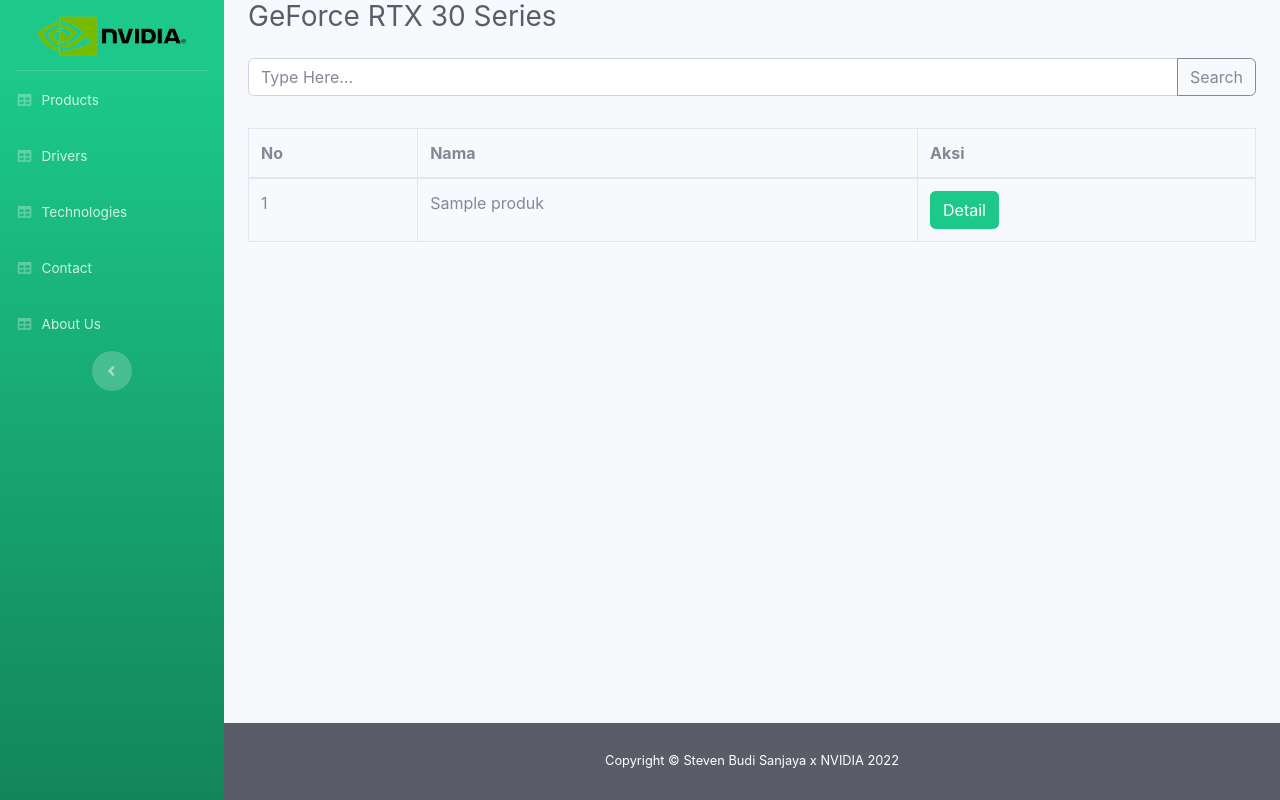
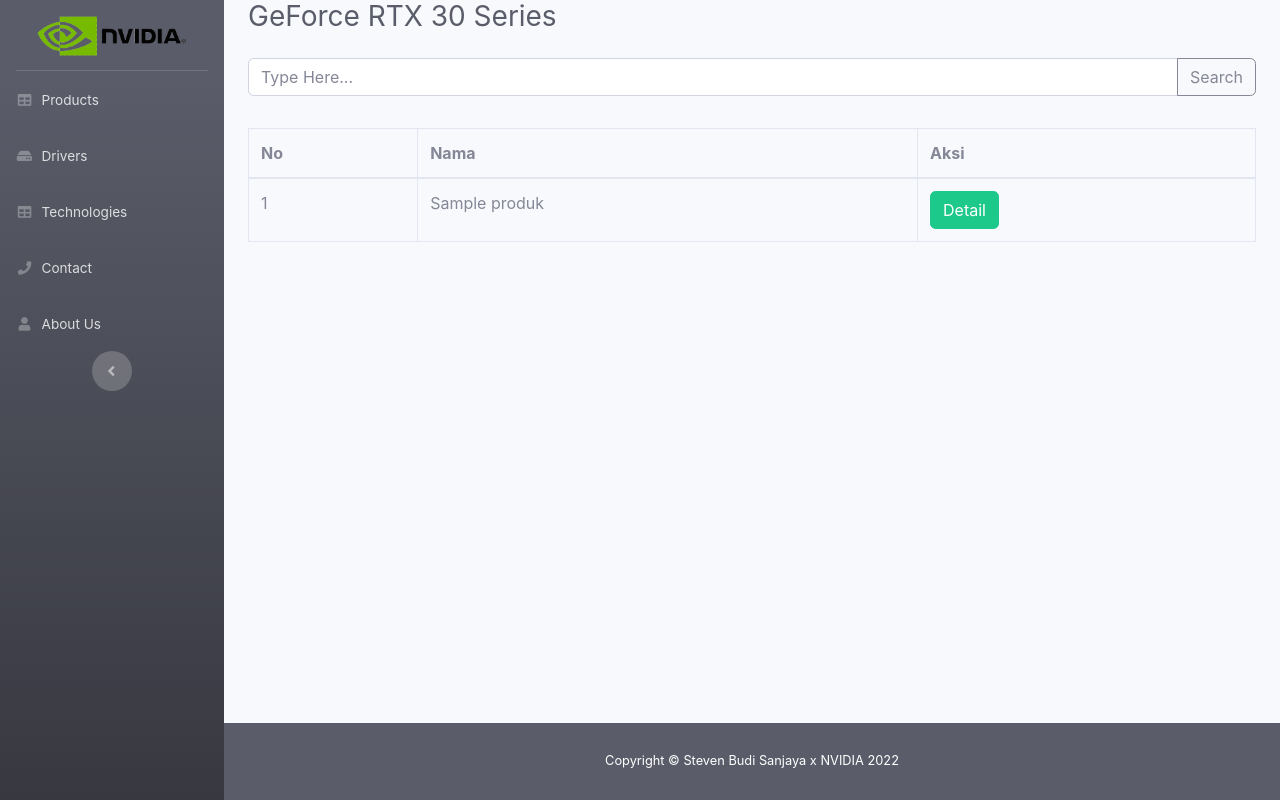
Before and after one commit to StevenBudi/uts-k3519076, a CodeIgniter 4 app: template app/Views/product.php in a window 1280 px wide. Run offline with PHP 8.4 and a stand-in for CodeIgniter, Linux system fonts and the light colour scheme; the template is opened without the code that fills it: most values are stand-ins (such as "Sample title", 1, 10 or a date in 2020); some libraries are stand-ins or nearby versions.

Commit message:
benering + rapiin last

```diff
--- a/app/Views/product.php
+++ b/app/Views/product.php
@@ -9,7 +9,7 @@
     <meta name="description" content="">
     <meta name="author" content="">
 
-    <title>NVIDIA - Product</title>
+    <title>Latest Product | NVIDIA</title>
 
     <link rel="shortcut icon" href="<?= base_url("img/nvidia.ico") ?>" type="image/x-icon">
     <link href="<?= base_url("vendor/fontawesome-free/css/all.min.css") ?>" rel="stylesheet" type="text/css">
--- a/app/Views/template/sidebar.php
+++ b/app/Views/template/sidebar.php
@@ -1,5 +1,5 @@
 <!-- Sidebar -->
-<ul class="navbar-nav bg-gradient-success sidebar sidebar-dark accordion" id="accordionSidebar">
+<ul class="navbar-nav bg-gradient-dark sidebar sidebar-dark accordion" id="accordionSidebar" style="background-color: #76b900;">
 
     <!-- Sidebar - Brand -->
     <a class="sidebar-brand d-flex align-items-center justify-content-center" href="/">
@@ -23,7 +23,7 @@
 
     <li class="nav-item <?= $path == 'driver' ? 'active' : ''?>">
         <a class="nav-link" href="/driver">
-            <i class="fas fa-fw fa-table"></i>
+            <i class="fas fa-fw fa-hdd"></i>
             <span>Drivers</span></a>
     </li>
 
@@ -35,13 +35,13 @@
 
     <li class="nav-item <?= $path == 'contact' ? 'active' : ''?>">
         <a class="nav-link" href="/contact">
-            <i class="fas fa-fw fa-table"></i>
+            <i class="fas fa-fw fa-phone "></i>
             <span>Contact</span></a>
     </li>
 
     <li class="nav-item <?= $path == 'about' ? 'active' : ''?>">
         <a class="nav-link" href="/about">
-            <i class="fas fa-fw fa-table"></i>
+            <i class="fas fa-fw fa-user"></i>
             <span>About Us</span></a>
     </li>
 
```
